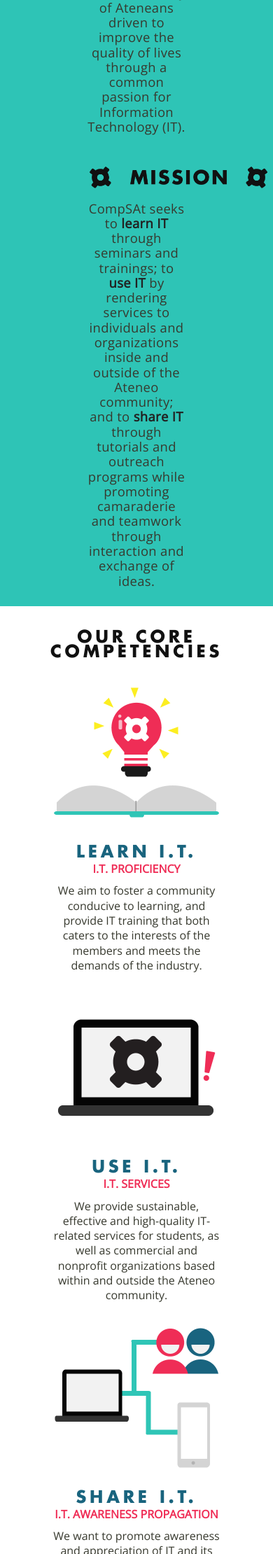
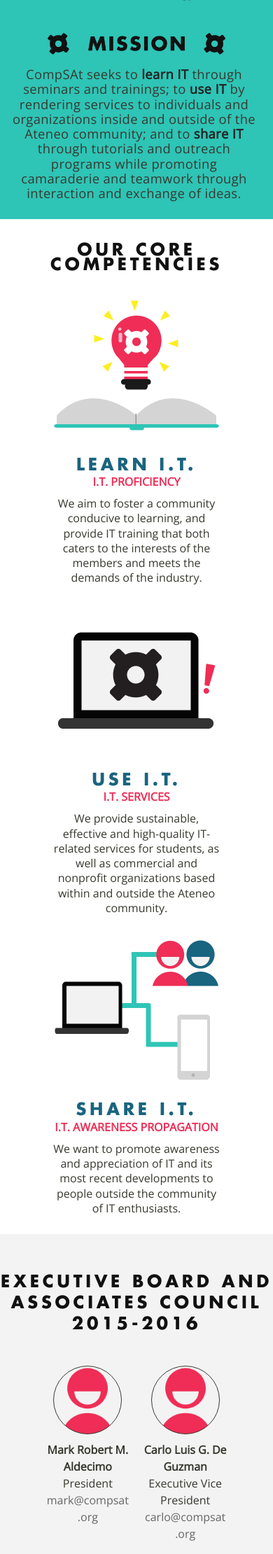
Before and after one commit to RIanDeLaCruz/CompSite2015-2016, a PHP site: page /aboutus.php in a window 390 px wide. Shown: the part 324-2544 px from the top of the page at 70% size. Run offline with PHP 8.4, Linux system fonts and the light colour scheme.

Commit message:
Made EB+AC mobile layout 2 columns

```diff
--- a/css/style.css
+++ b/css/style.css
@@ -996,8 +996,12 @@ input[type=checkbox]:checked ~ #navigation{
  		margin-bottom: 1em;
  	}
 
+ 	#head_content .content_div article {
+ 		width: 40em;
+ 	}
+
 	#mission p, #vision p {
-		width: 100wh;
+		width: 90vw;
 		letter-spacing: 0.02em;
 	}
 
@@ -1051,8 +1055,8 @@ input[type=checkbox]:checked ~ #navigation{
 
   .col-2,
   .col-3 {
-  	width: 44.44%;
-  	width: calc(100%/2.25);
+  	width: 33.33%;
+  	width: calc(100%/3);
   	margin: 0 10px;
   }
 
```
